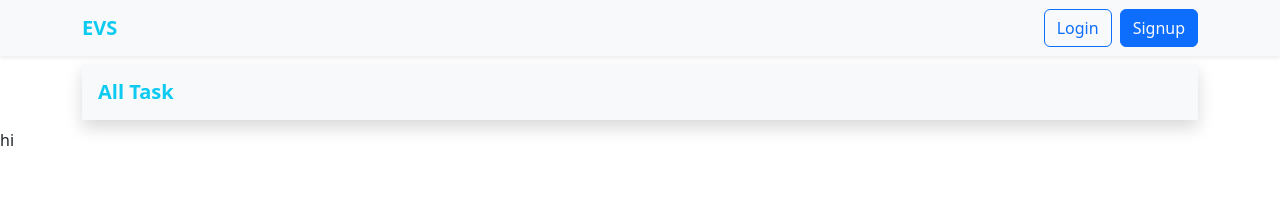
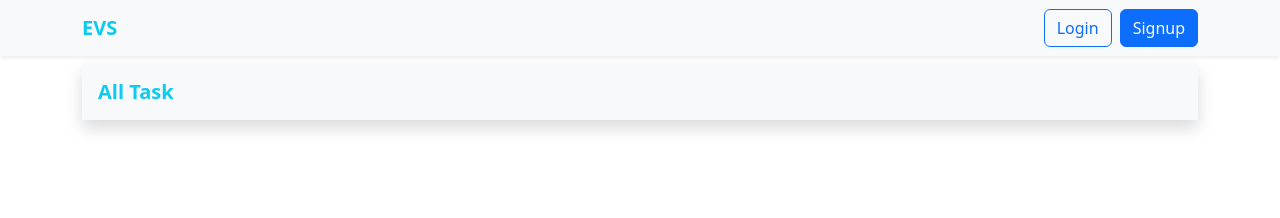
Before and after one commit to newprogrammer12345/task_management_system, a React (Vite) app in the folder web-app/: page / in a window 1280 px wide. Shown: the top 218 px of the page. Built offline with nearby package versions, Linux system fonts and the light colour scheme.

Commit message:
passing the test

```diff
--- a/web-app/src/Component/NavBar_S.jsx
+++ b/web-app/src/Component/NavBar_S.jsx
@@ -24,7 +24,6 @@ export default function Nav_Bar_LS() {
                     </Navbar.Brand>
                 </Navbar>
             </Container>
-            <div>hi</div>
         </>
     )
 }
```
Also changed, not shown: web-app/src/dashborad_Components/Dashboard.jsx (line endings or trailing spaces), web-app/src/dashborad_Components/Navbar.jsx (added), web-app/src/dashborad_Components/footer.jsx (added).
